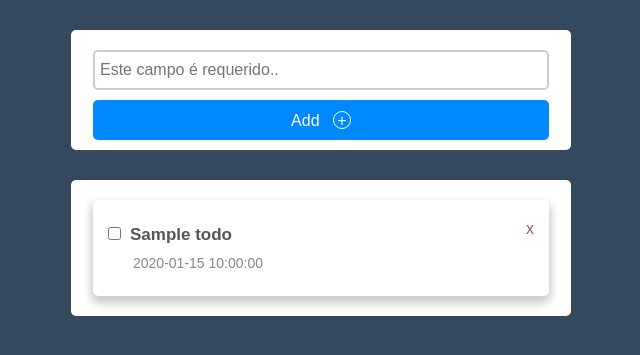
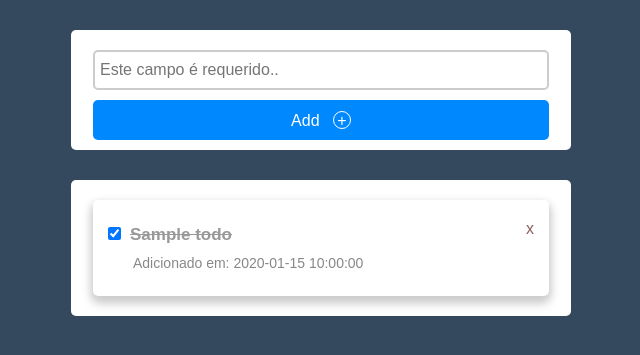
Before and after one commit to GeronimoOlanda/To-do-List, a PHP site: page / in a window 1280 px wide. Shown: the top 355 px of the page, without its empty margins (319-959 px from the left). Run offline with PHP 8.4, Linux system fonts and the light colour scheme; tables that the repository leaves empty or names only in its code hold one stand-in row (values such as "Sample post").

Commit message:
Refatorando o codigo

```diff
--- a/index.php
+++ b/index.php
@@ -41,9 +41,17 @@
                 <?php while($todo = $todos->fetch(PDO::FETCH_ASSOC)){  ?>
                     <div class="todo-item">
                         <span id="<?php $todo['id']; ?>" class="remove-to-do">x</span>
+
+                        <?php if($todo['checked']){ ?>
+                            <input type="checkbox" class="check-box" checked />
+                            <h2 class="checked"><?php echo( $todo['title'] );?></h2>
+                        <?php } else { ?>
+
                         <input type="checkbox">
                         <h2><?php echo($todo['title']);?></h2><br>
-                        <small><?php echo($todo['date_time']);?></small>
+
+                        <?php } ?>
+                        <small>Adicionado em: <?php echo($todo['date_time']);?></small>
                     </div>
                 <?php } ?>
             </div>
```
